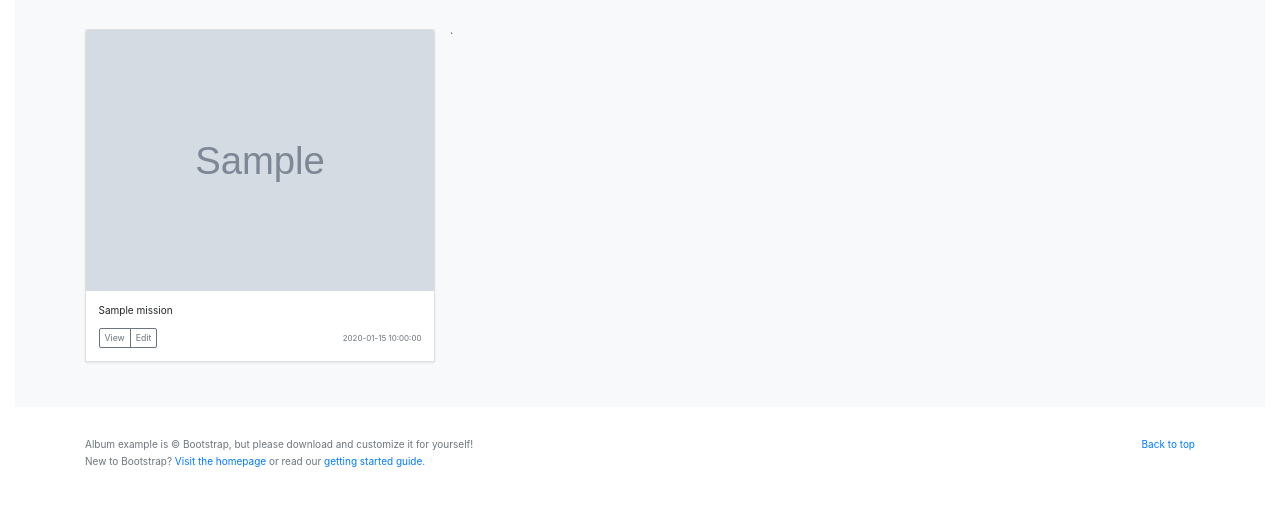
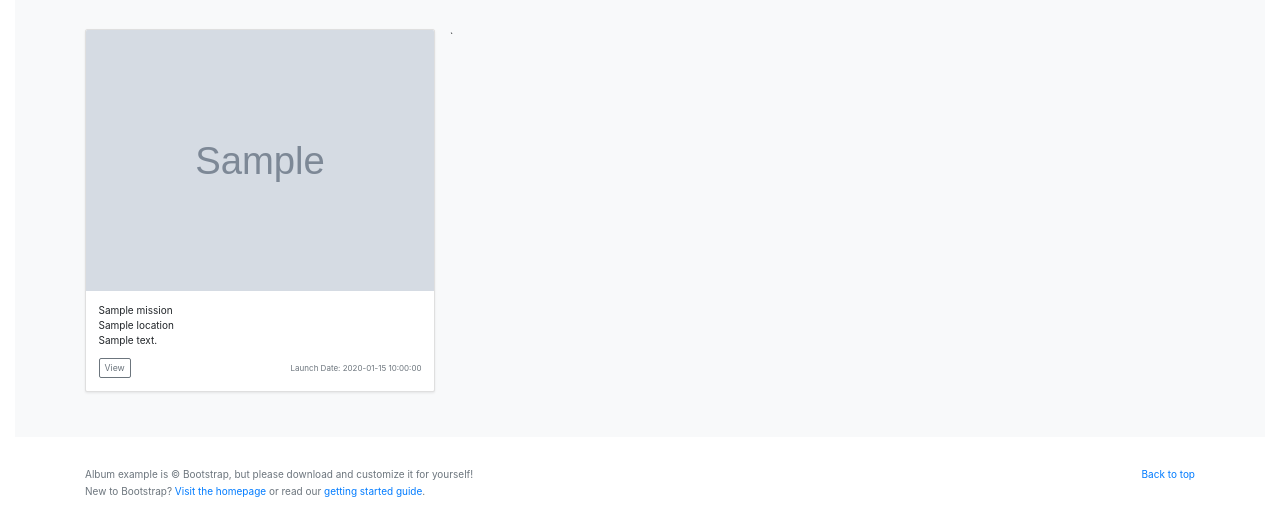
Before and after one commit to KyleWorley/ThropThropGrummie, a Flask app: template templates/home.html in a window 1280 px wide. Shown: the part 606-1138 px from the top of the page. Before the commit the page ends 1073 px from the top, so only its background shows below. Run offline with Flask 2, Linux system fonts and the light colour scheme; the template is opened without the code that fills it: most values are stand-ins (such as "Sample title", 1, 10 or a date in 2020); grey boxes marked "Sample" are stand-in pictures; some libraries are stand-ins or nearby versions.

Commit message:
more card work

```diff
--- a/templates/home.html
+++ b/templates/home.html
@@ -39,13 +39,12 @@
               <div class="card mb-4 shadow-sm">
                   <img class="card-img-top" src={{launch.image}}>
                 <div class="card-body">
-                  <p class="card-text">{{launch.mission}}</p>
+                    <p class="card-text">{{launch.mission}}<br> {{launch.location}} <br> {{launch.Description}}</p>
                   <div class="d-flex justify-content-between align-items-center">
                     <div class="btn-group">
                       <button type="button" class="btn btn-sm btn-outline-secondary">View</button>
-                      <button type="button" class="btn btn-sm btn-outline-secondary">Edit</button>
                     </div>
-                    <small class="text-muted">{{launch.date}}</small>
+                    <small class="text-muted">Launch Date: {{launch.date}}</small>
                   </div>
                 </div>
               </div>
```
